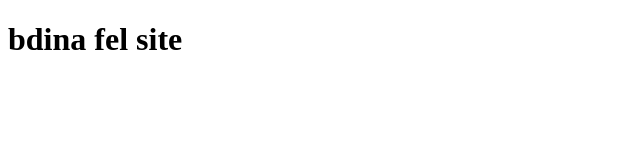
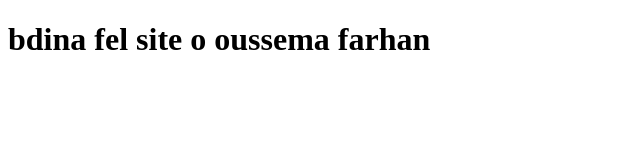
Before and after one commit to nourhizaoui/projectweb2, a plain HTML site: page index.html in a window 1280 px wide. Shown: the whole page, without its empty margins (0-640 px from the left). Drawn offline with Linux system fonts and the light colour scheme.

Commit message:
Update index.html

```diff
--- a/index.html
+++ b/index.html
@@ -7,6 +7,7 @@
     <title>Document</title>
 </head>
 <body>
-    <h1>bdina fel site</h1>
+    <h1>bdina fel site o oussema farhan
+   </h1>
 </body>
 </html>
```
